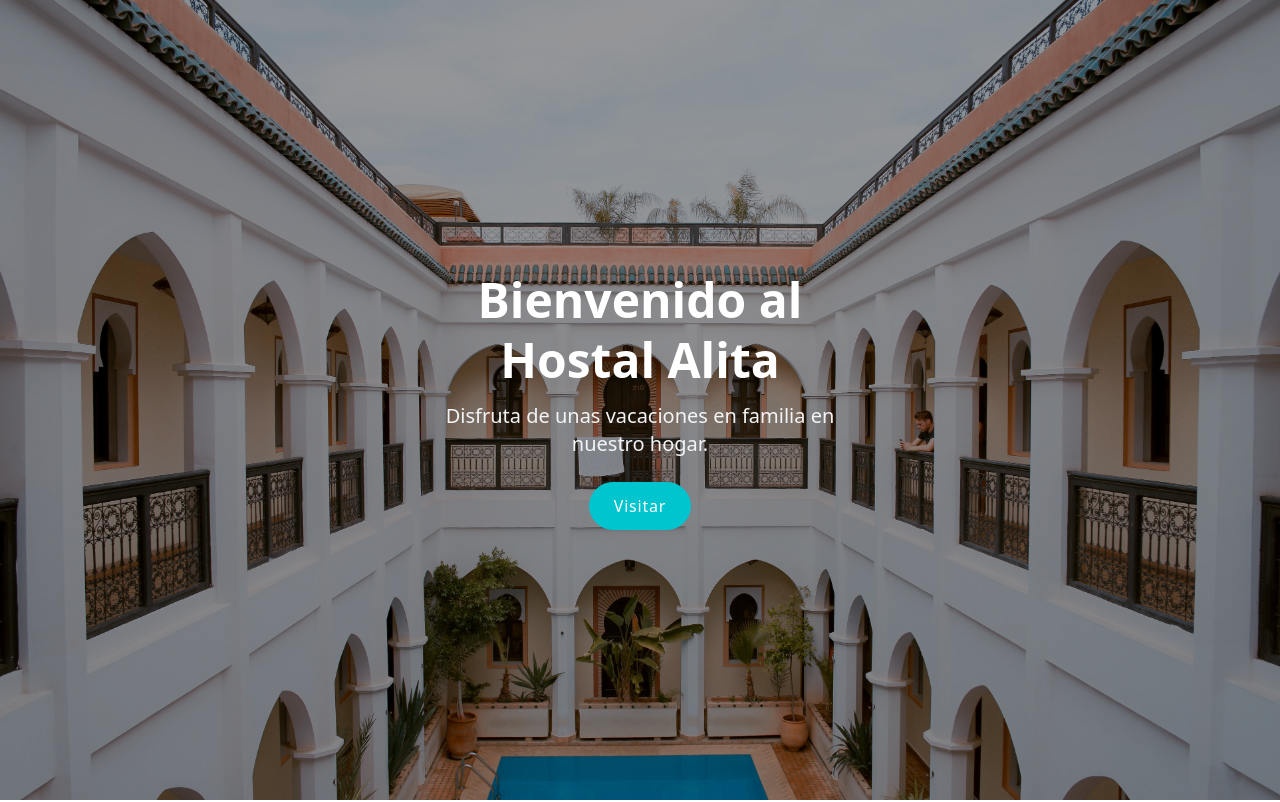
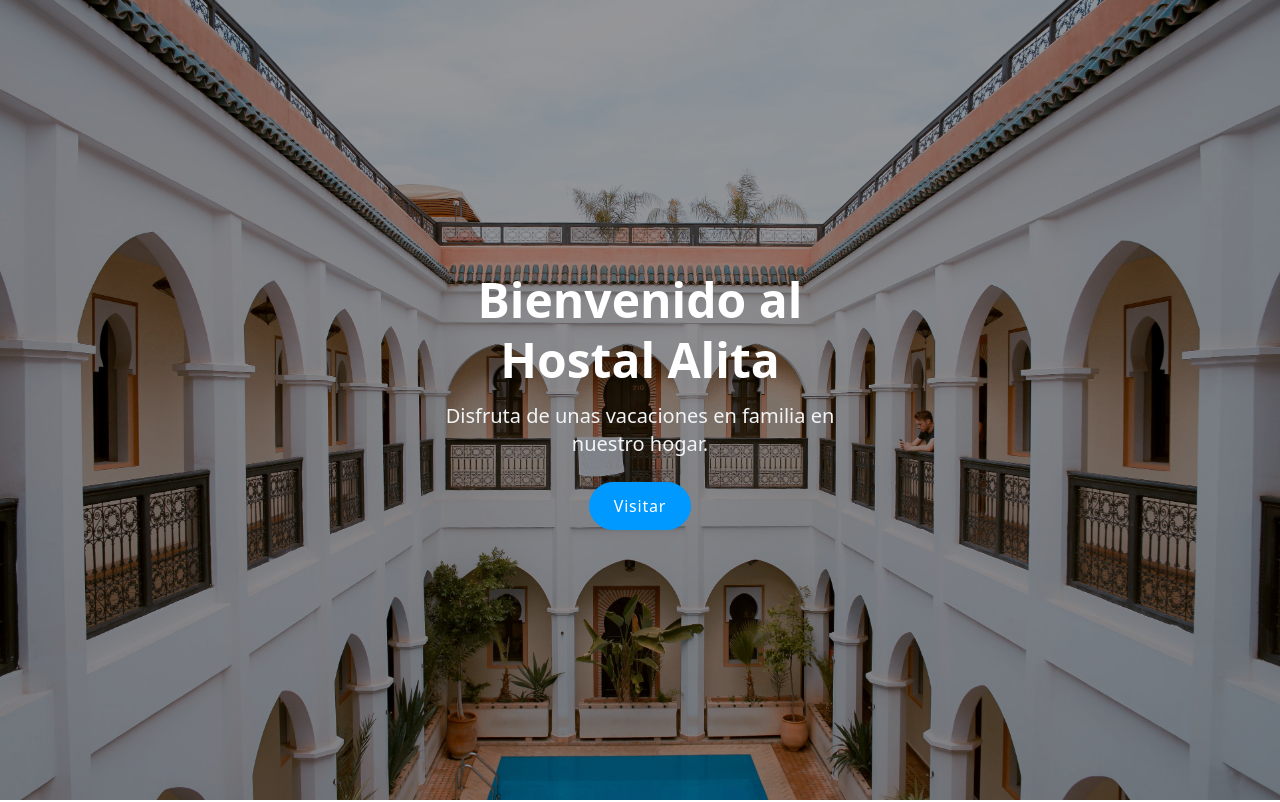
Before and after one commit to dcq-31/rental-house, a Vue app: page / in a window 1280 px wide. Shown: the top 802 px of the page. Built offline with nearby package versions, Linux system fonts and the light colour scheme.

Commit message:
Change primary and primary focus color theme

```diff
--- a/tailwind.config.js
+++ b/tailwind.config.js
@@ -9,8 +9,8 @@ module.exports = {
     themes: [
       {
         light: {
-          primary: "#00c5cf",
-          "primary-focus": "#00afb9",
+          primary: "#0099ff",
+          "primary-focus": "#008ae6",
           secondary: "#fdfcdc",
           accent: "#f07167",
           neutral: "#4b5563",
```
